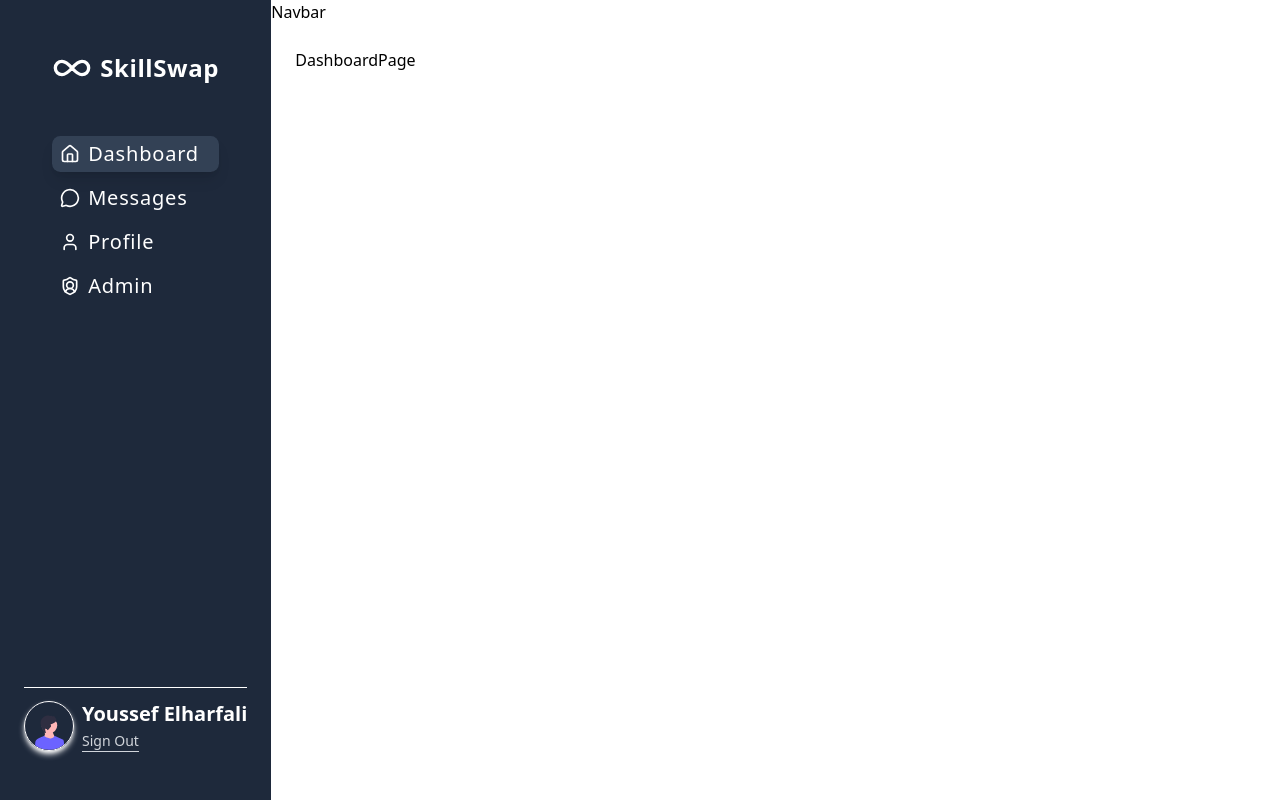
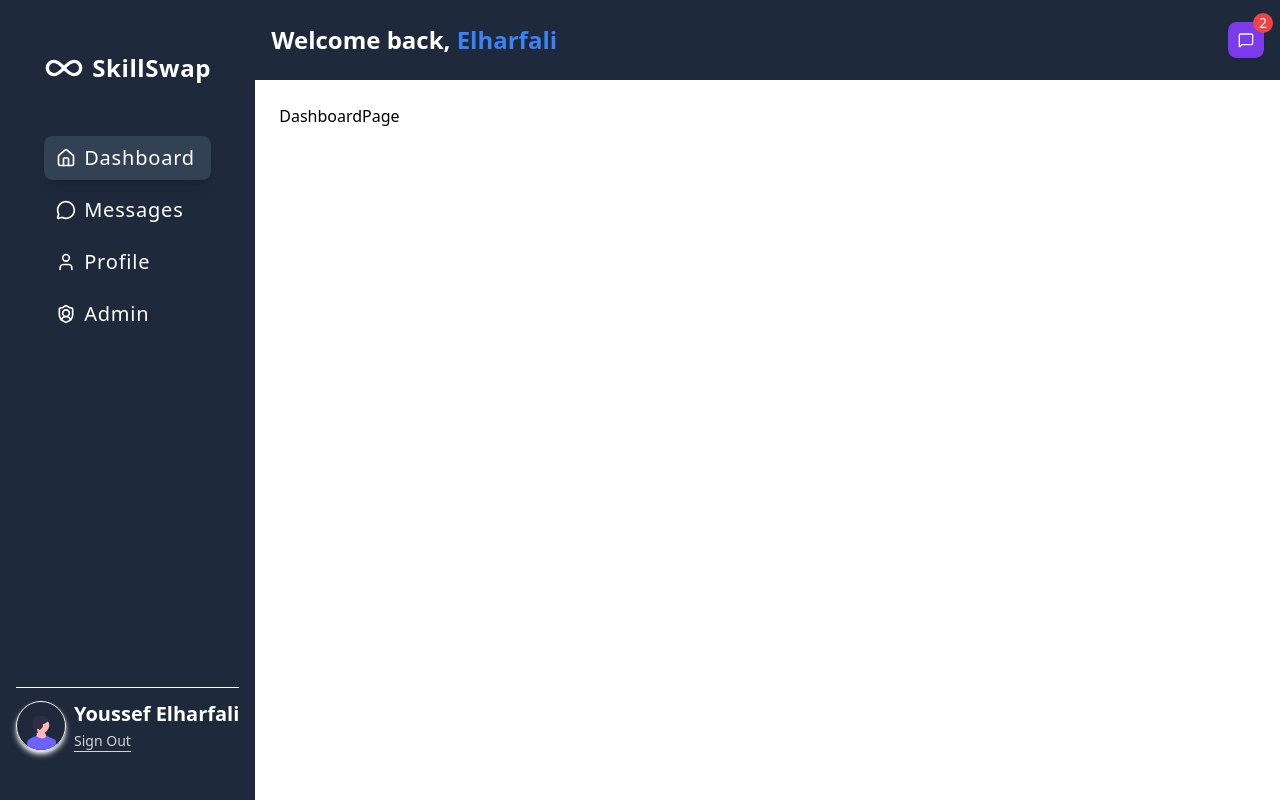
Before and after one commit to Elharfali8/skill-swap, a Next.js app: page /dashboard in a window 1280 px wide. Built offline with nearby package versions, Linux system fonts and the light colour scheme.

Commit message:
Implement Navbar

```diff
--- a/components/Navbar.tsx
+++ b/components/Navbar.tsx
@@ -1,8 +1,24 @@
 import React from 'react'
+import { Button } from './ui/button'
+import { MessageSquare } from 'lucide-react'
 
 const Navbar = () => {
   return (
-    <div>Navbar</div>
+    <nav className='bg-slate-800 text-white h-20 grid place-items-center w-full'>
+        <div className="container main-container flex items-center justify-between lg:px-4">
+            <h1 className='text-xl lg:text-2xl font-semibold '>
+                Welcome back, <span className='text-blue-500'>Elharfali</span>
+            </h1>
+            <div className='flex items-center gap-2'>
+                <Button size={'icon'} className='relative'>
+                    <MessageSquare />
+                    <span className='w-5 h-5 text-sm rounded-full bg-red-500 text-white absolute top-[-9px] right-[-9px]'>
+                        2
+                    </span>
+                </Button>
+            </div>
+        </div>
+    </nav>
   )
 }
 
--- a/components/Sidebar.tsx
+++ b/components/Sidebar.tsx
@@ -17,7 +17,7 @@ const Sidebar = () => {
     ];
 
   return (
-    <aside className='hidden lg:block bg-slate-800 text-white px-6 '>
+    <aside className='hidden lg:block bg-slate-800 text-white px-4 '>
         <div className='h-full flex flex-col items-center justify-between py-12 '>
             <div>
                 <Link href={'/'} className='flex items-center gap-2 transition-all ease-in-out duration-150 hover:scale-105'>
@@ -28,7 +28,7 @@ const Sidebar = () => {
                 <ul className='grid gap-2 mt-12 '>
                 {links.map((item, index) => {
                     return (
-                        <li key={index} className={` py-1 px-2 rounded-md  ${activeLink  === item.href ? 'bg-slate-700 shadow-lg' : '' }`} >
+                        <li key={index} className={` py-2 px-3 rounded-md  ${activeLink  === item.href ? 'bg-slate-700 shadow-lg' : '' }`} >
                             <Link href={item.href} className='flex items-center gap-2 transition-all ease-in-out duration-150 hover:tracking-widest tracking-wider' >
                                 <item.icon size={20} />
                                 <span className='text-lg xl:text-xl font-medium  '>{item.name}</span>
```
